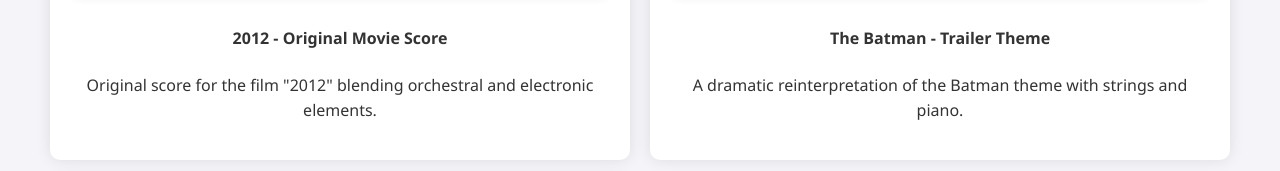
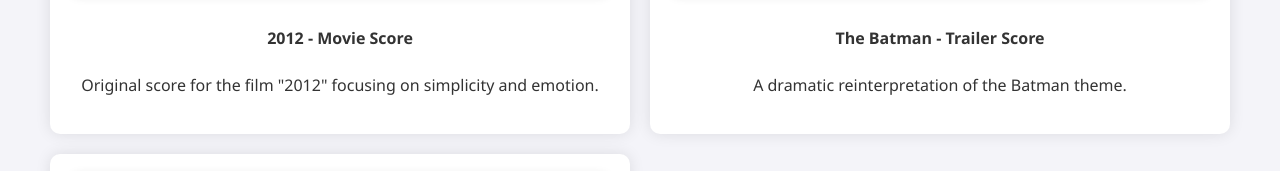
Before and after one commit to maik122/mk, a website: page index.html in a window 1280 px wide. Shown: the part 1630-1801 px from the top of the page. Drawn offline with Linux system fonts and the light colour scheme; grey boxes are pictures that could not be loaded.

Commit message:
Update index.html

```diff
--- a/index.html
+++ b/index.html
@@ -93,14 +93,14 @@
     <div class="project-grid">
       <div class="project-card">
         <iframe class="project-video" src="https://www.youtube.com/embed/Or_BOy8Lpao" title="2012 - Original Movie Score" frameborder="0" allowfullscreen></iframe>
-        <h4>2012 - Original Movie Score</h4>
-        <p>Original score for the film "2012" blending orchestral and electronic elements.</p>
+        <h4>2012 -  Movie Score</h4>
+        <p>Original score for the film "2012" focusing on simplicity and emotion.</p>
       </div>
 
       <div class="project-card">
         <iframe class="project-video" src="https://www.youtube.com/embed/N0PbmuwyxQ4" title="Batman Trailer Theme" frameborder="0" allowfullscreen></iframe>
-        <h4>The Batman - Trailer Theme</h4>
-        <p>A dramatic reinterpretation of the Batman theme with strings and piano.</p>
+        <h4>The Batman - Trailer Score</h4>
+        <p>A dramatic reinterpretation of the Batman theme.</p>
       </div>
 
       <div class="project-card">
```
